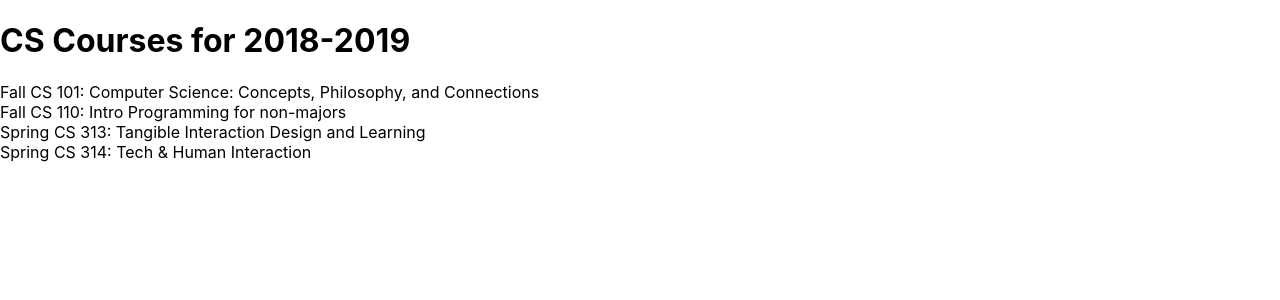
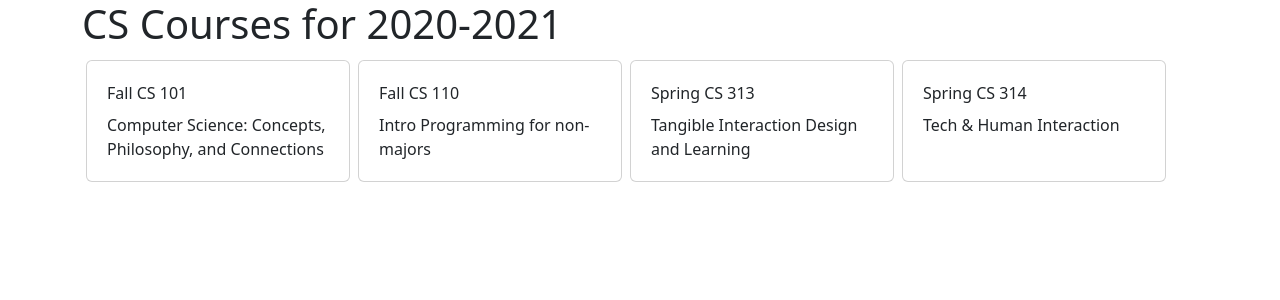
Before and after one commit to rayamritanshu/scheduler-amritanshu, a React (Create React App) app: page / in a window 1280 px wide. Shown: the top 300 px of the page. Built offline with nearby package versions, Linux system fonts and the light colour scheme.

Commit message:
Style the app

```diff
--- a/src/App.css
+++ b/src/App.css
@@ -1,38 +1,4 @@
-.App {
-  text-align: center;
+.course-list {
+  display: grid;
+  grid-template-columns: repeat(auto-fill, minmax(12rem, 17rem));
 }
-
-.App-logo {
-  height: 40vmin;
-  pointer-events: none;
-}
-
-@media (prefers-reduced-motion: no-preference) {
-  .App-logo {
-    animation: App-logo-spin infinite 20s linear;
-  }
-}
-
-.App-header {
-  background-color: #282c34;
-  min-height: 100vh;
-  display: flex;
-  flex-direction: column;
-  align-items: center;
-  justify-content: center;
-  font-size: calc(10px + 2vmin);
-  color: white;
-}
-
-.App-link {
-  color: #61dafb;
-}
-
-@keyframes App-logo-spin {
-  from {
-    transform: rotate(0deg);
-  }
-  to {
-    transform: rotate(360deg);
-  }
-}
--- a/src/App.js
+++ b/src/App.js
@@ -1,7 +1,8 @@
 import React from 'react';
+import './App.css';
 
 const schedule = {
-  "title": "CS Courses for 2018-2019",
+  "title": "CS Courses for 2020-2021",
   "courses": {
     "F101" : {
       "id" : "F101",
@@ -31,8 +32,8 @@
 );
 
 const CourseList = ({ courses }) => (
-  <div>
-    { Object.values(courses).map(course => <Course key={course.id} course={ course } />) }
+  <div className="course-list">
+  { Object.values(courses).map(course => <Course key={course.id} course={ course } />) }
   </div>
 );
 
@@ -47,13 +48,16 @@
 );
 
 const Course = ({ course }) => (
-  <div>
-    { getCourseTerm(course) } CS { getCourseNumber(course) }: { course.title }
+  <div className="card m-1 p-1">
+    <div className="card-body">
+      <div className="card-title">{ getCourseTerm(course) } CS { getCourseNumber(course) }</div>
+      <div className="card-text">{ course.title }</div>
+    </div>
   </div>
 );
 
 const App = () =>  (
-  <div>
+  <div className="container">
     <Banner title={ schedule.title } />
     <CourseList courses={ schedule.courses } />
   </div>
--- a/src/index.js
+++ b/src/index.js
@@ -1,6 +1,6 @@
 import React from 'react';
 import ReactDOM from 'react-dom';
-import './index.css';
+import 'bootstrap/dist/css/bootstrap.min.css';
 import App from './App';
 import reportWebVitals from './reportWebVitals';
 
```
